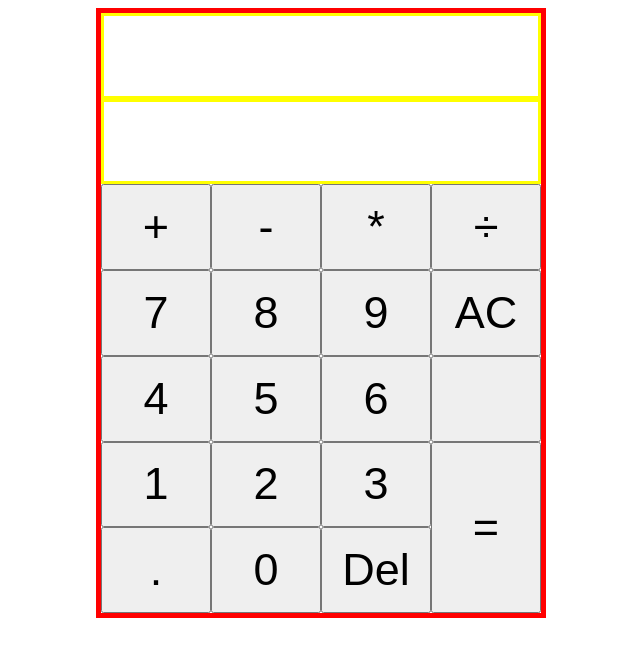
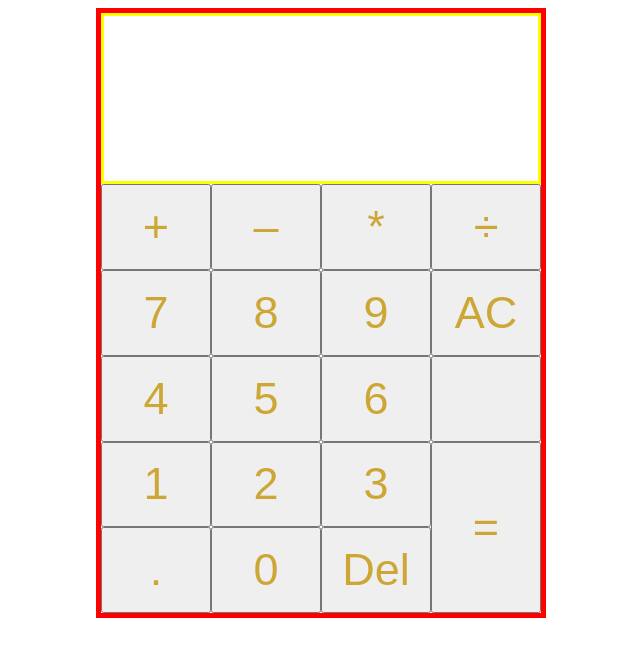
Before and after one commit to kamron-dev/Calculator_2, a plain HTML site: page index.html in a window 1280 px wide. Both pictures are taken after a click on the button "AC". Shown: the whole page, without its empty margins (319-959 px from the left). Drawn offline with Linux system fonts and the light colour scheme.

Commit message:
Add files via upload

```diff
--- a/app.js
+++ b/app.js
@@ -1,9 +1,10 @@
 // Creating variables
 let firstOperator;
 let secondOperator;
-let firtsOperand;
+let firstOperand;
 let secondOperand;
 let result;
+// let displayValue = '0'
 
 // Creating operator functions
 const add = (num1, num2) => num1 + num2;
@@ -35,7 +36,7 @@ const operate = (num1, operator, num2) => {
 // Dom elements
 
 const upperDisplay = document.querySelector(".upperDisplay")
-const lowerDisplay = document.querySelector(".lowerDisplay")
+// const lowerDisplay = document.querySelector(".lowerDisplay")
 const operandBtns = document.querySelectorAll(".operand")
 const operatorBtns = document.querySelectorAll(".operator")
 
@@ -44,21 +45,53 @@ const equalsBtn = document.querySelector(".equalsBtn")
 const deleteBtn = document.querySelector(".helper-delete")
 const dotBtn = document.querySelector(".helper-dot")
 
-// Buttons populate the lower display
+// Buttons populate the display
 
 operandBtns.forEach(button => {
-    button.addEventListener("click", () =>{
-        lowerDisplay.textContent += button.value
+    button.addEventListener("click", () => {
+        upperDisplay.textContent += button.value
+        forDisplay()
+
     })
 })
 
-// clear button
+// operator buttons logic
 
-clearBtn.addEventListener("click", () =>{
-    lowerDisplay.textContent = ''
+operatorBtns.forEach(button => {
+    button.addEventListener("click", () => {
+        if (!firstOperator && !secondOperator && !firstOperand && !secondOperand) {
+            firstOperator = button.value
+            firstOperand = upperDisplay.textContent
+
+        } else if (firstOperator && firstOperand) {
+
+        }
+    })
 })
 
+function forDisplay() {
+    if (upperDisplay.textContent.length >= 9) {
+        upperDisplay.textContent = upperDisplay.textContent.substring(0, 9);
+    }
+}
 
+
+
+
+// clear button
+clearBtn.addEventListener("click", () =>{
+    upperDisplay.textContent = ''
+    firstOperand = null;
+    secondOperand = null;
+    firstOperator = null;
+    secondOperator = null;
+    result = null;
+
+})
+// delete button
+deleteBtn.addEventListener('click', () => {
+    upperDisplay.textContent = upperDisplay.textContent.slice(0, upperDisplay.textContent.length - 1)
+})
 
 
 
--- a/index.html
+++ b/index.html
@@ -11,9 +11,9 @@
     <div class="container">
         <div class="calculator">
             <div class="upperDisplay"></div>
-            <div class="lowerDisplay"></div>
+
             <button class="operator" value="+">+</button>
-            <button class="operator" value="-">-</button>
+            <button class="operator" value="-">–</button>
             <button class="operator" value="*">*</button>
             <button class="operator" value="÷">÷</button>
             <button class="operand" value="7">7</button>
@@ -28,7 +28,7 @@
             <button class="operand" value="2">2</button>
             <button class="operand" value="3">3</button>
             <button class="helper-dot">.</button>
-            <button class="operand">0</button>
+            <button class="operand" value="0">0</button>
             <button class="helper-delete">Del</button>
             <button class="equalsBtn spanTwo">=</button>
 
--- a/style.css
+++ b/style.css
@@ -5,14 +5,20 @@ body {
 }
 button {
     font-size: 45px;
+    color: rgb(205, 167, 54);
+    cursor: pointer;
 }
 .upperDisplay {
     grid-column: 1 / span 4;
-    grid-row: 1 / span 25%;
+    grid-row: 1 / span 2;
+    display: flex;
+    flex-direction: column;
+    text-align: end;
+    font-size: 70px;
+
+
 }
-.lowerDisplay {
-    grid-column: 1 / span 4;
-}
+
 .calculator {
     border: 5px solid red;
     height: 75vh;
@@ -34,3 +40,6 @@ button {
     flex-direction: row-reverse;
     border: 3px solid yellow;
 }
+button:hover {
+    background-color: darkviolet;
+}
```
